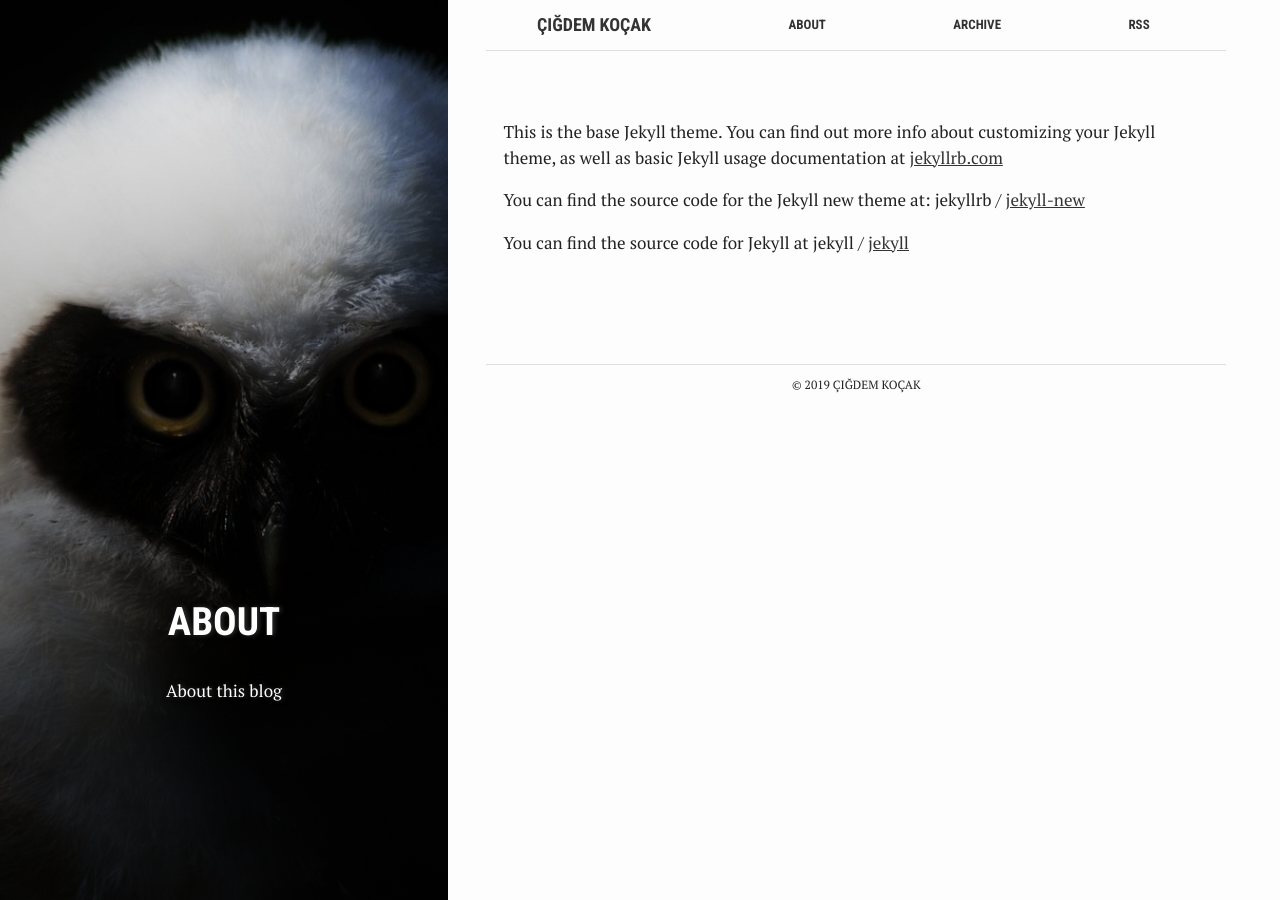
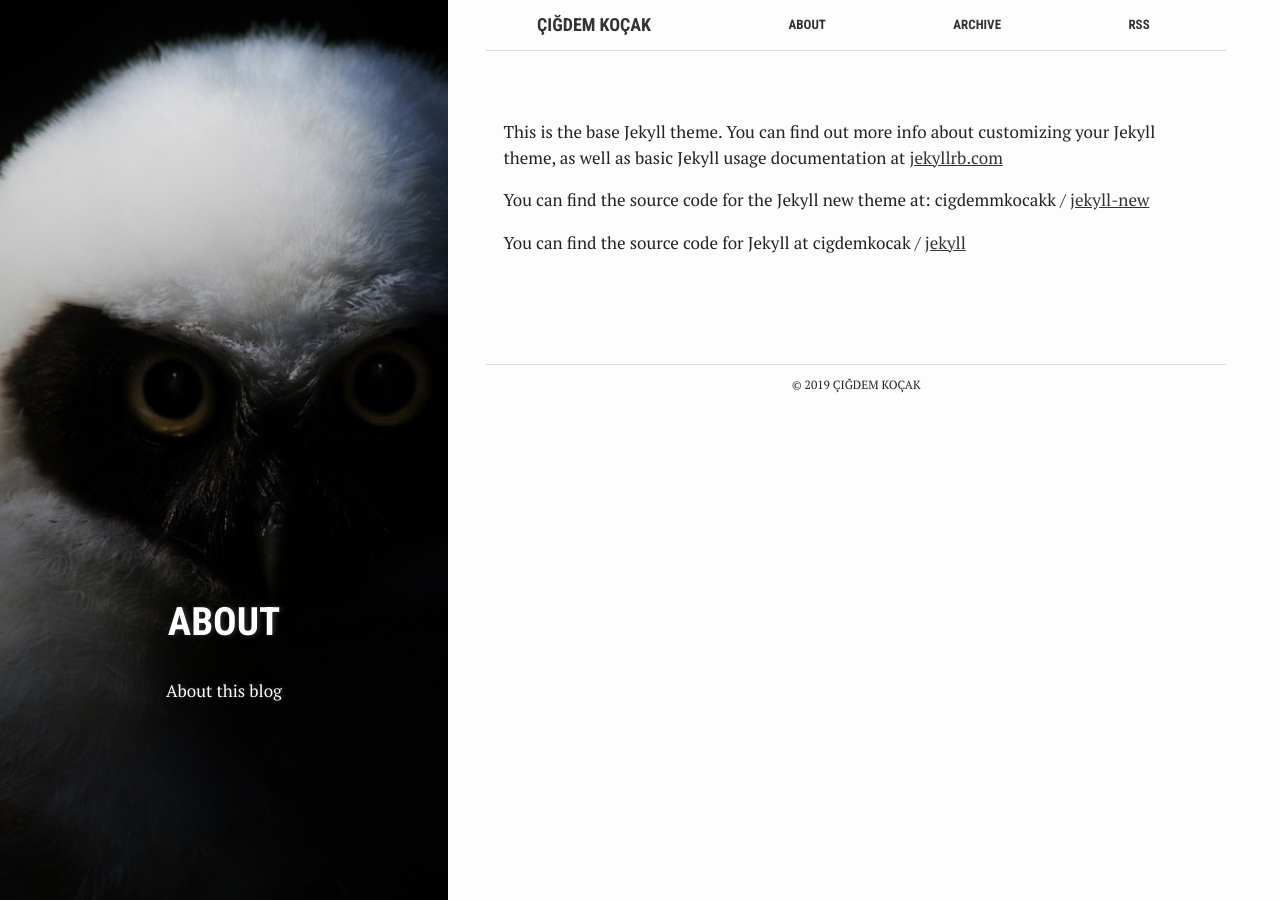
Before and after one commit to cigdemkocak/cigdemkocak.github.io, a Jekyll site: the page built from about.md, in a window 1280 px wide. Built offline with Jekyll 4.4.1, drawn with Linux system fonts in a browser that asks for light colours.

Commit message:
Update _config.yml

```diff
--- a/_config.yml
+++ b/_config.yml
@@ -15,8 +15,8 @@ description: > # this means to ignore newlines until "baseurl:"
 baseurl: "" # the subpath of your site, e.g. /blog
 lang: "en"
 url: "http://localhost:4000" # the base hostname & protocol for your site
-twitter_username: jekyllrb
-github_username:  jekyll
+twitter_username: cigdemmkocakk
+github_username:  cigdemkocak
 disqus_username:
 
 # Build settings
```
